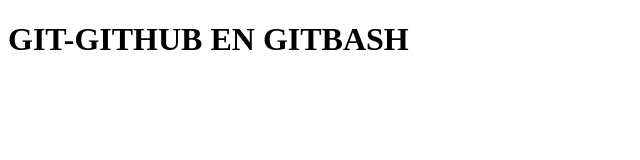
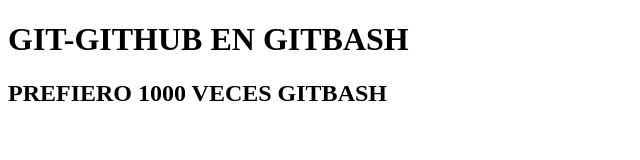
Before and after one commit to Quim-o/git-desde-GitBash, a plain HTML site: page index.html in a window 1280 px wide. Shown: the whole page, without its empty margins (0-640 px from the left). Drawn offline with Linux system fonts and the light colour scheme.

Commit message:
modifico index y info

```diff
--- a/index.html
+++ b/index.html
@@ -7,5 +7,7 @@
 </head>
 <body>
     <H1>GIT-GITHUB EN GITBASH</H1>
+
+    <H2>PREFIERO 1000 VECES GITBASH</H2>
 </body>
 </html>
```
Also changed, not shown: info.txt.
